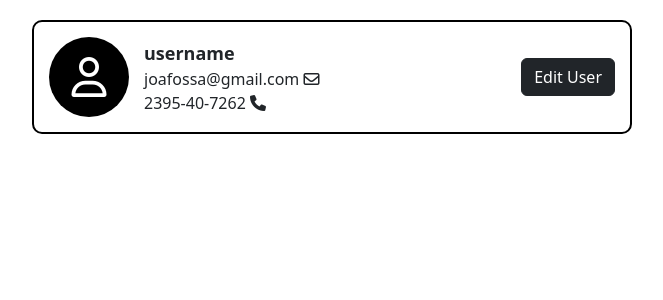
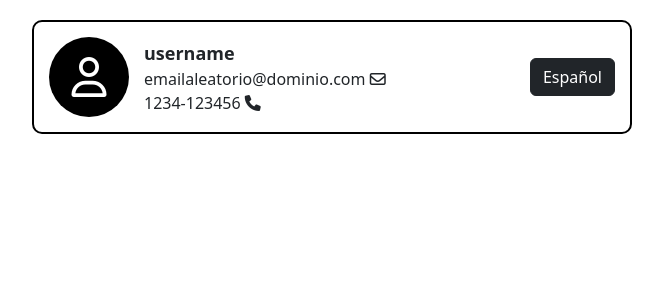
Before and after one commit to isfdyt80/PetBook, a PHP site: page /my_user.php in a window 1280 px wide. Shown: the part 56-356 px from the top of the page, without its empty margins (308-971 px from the left). Run offline with PHP 8.4, Linux system fonts and the light colour scheme.

Commit message:
correcion de la cagada que me habia mandado jeje

```diff
--- a/my_user.php
+++ b/my_user.php
@@ -57,14 +57,14 @@
             <!-- Información del usuario -->
             <div class="user-details">
                 <b>username</b><br>
-                joafossa@gmail.com <i class="fa-regular fa-envelope"></i><br>
-                2395-40-7262 <i class="fa-solid fa-phone"></i>
+                emailaleatorio@dominio.com <i class="fa-regular fa-envelope"></i><br>
+                1234-123456 <i class="fa-solid fa-phone"></i>
             </div>
         </div>
 
         <!-- Botón para editar el perfil del usuario -->
         <div>
-            <button class="btn btn-dark" id="edit_user">Edit User</button>
+            <button class="btn btn-dark" id="edit_user">Español</button>
         </div>
     </div>
 </body>
```
